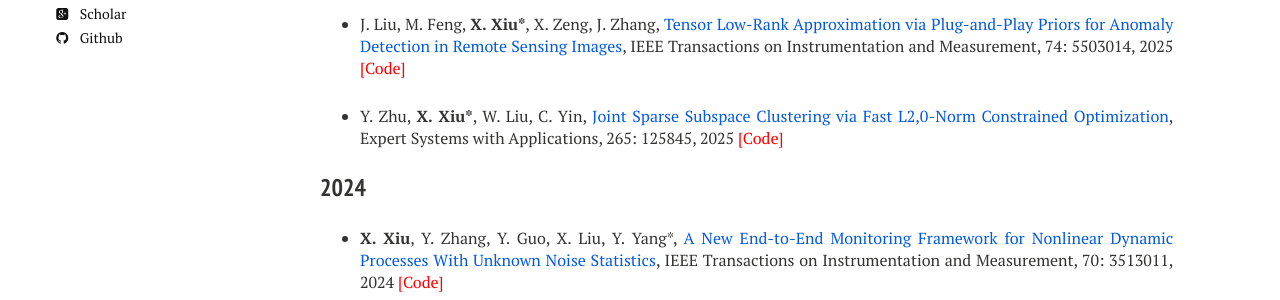
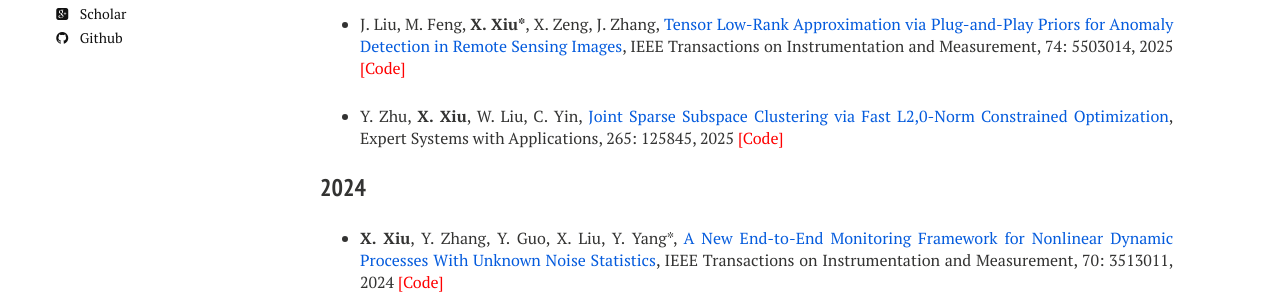
Before and after one commit to xianchaoxiu/xianchaoxiu.github.io, a Jekyll site: the page built from publications/index.md, in a window 1280 px wide. Shown: the part 303-603 px from the top of the page. Built offline with Jekyll 4.4.1, drawn with Linux system fonts in a browser that asks for light colours; nearby versions of some CDN libraries.

Commit message:
Update index.md

```diff
--- a/publications/index.md
+++ b/publications/index.md
@@ -17,7 +17,7 @@ share: false
 
 * J. Liu, M. Feng, <b>X. Xiu*</b>, X. Zeng, J. Zhang, <a href="https://ieeexplore.ieee.org/document/10935754" class="textlink" target="_blank">Tensor Low-Rank Approximation via Plug-and-Play Priors for Anomaly Detection in Remote Sensing Images</a>, IEEE Transactions on Instrumentation and Measurement, 74: 5503014, 2025 <a href="https://github.com/xianchaoxiu/PnP-TLRA" class="textlink" target="_blank" style="color: red;">[Code]</a>
 
-* Y. Zhu, <b>X. Xiu*</b>, W. Liu, C. Yin, <a href="https://doi.org/10.1016/j.eswa.2024.125845" class="textlink" target="_blank">Joint Sparse Subspace Clustering via Fast L2,0-Norm Constrained Optimization</a>, Expert Systems with Applications, 265: 125845, 2025 <a href="https://github.com/zhudafa/JSSC" class="textlink" target="_blank" style="color: red;">[Code]</a>
+* Y. Zhu, <b>X. Xiu</b>, W. Liu, C. Yin, <a href="https://doi.org/10.1016/j.eswa.2024.125845" class="textlink" target="_blank">Joint Sparse Subspace Clustering via Fast L2,0-Norm Constrained Optimization</a>, Expert Systems with Applications, 265: 125845, 2025 <a href="https://github.com/zhudafa/JSSC" class="textlink" target="_blank" style="color: red;">[Code]</a>
 
 
 ### 2024
```
